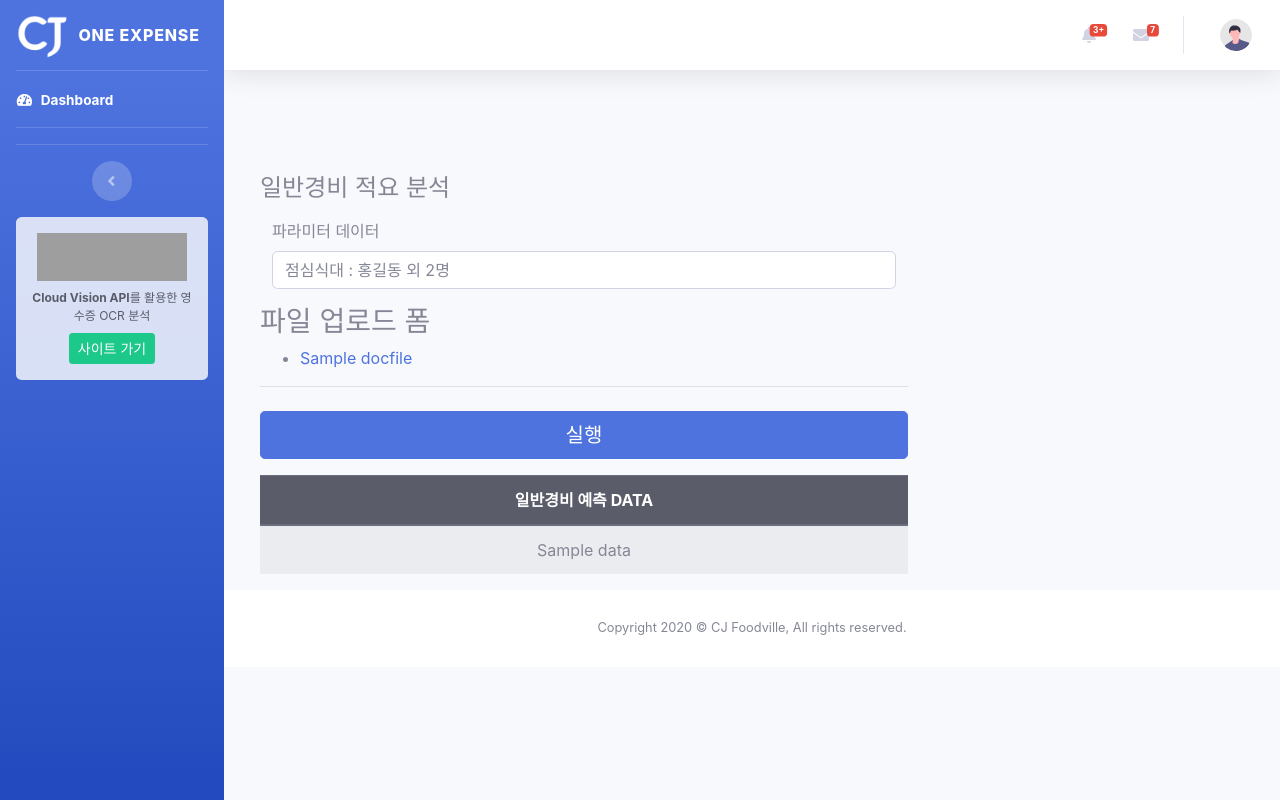
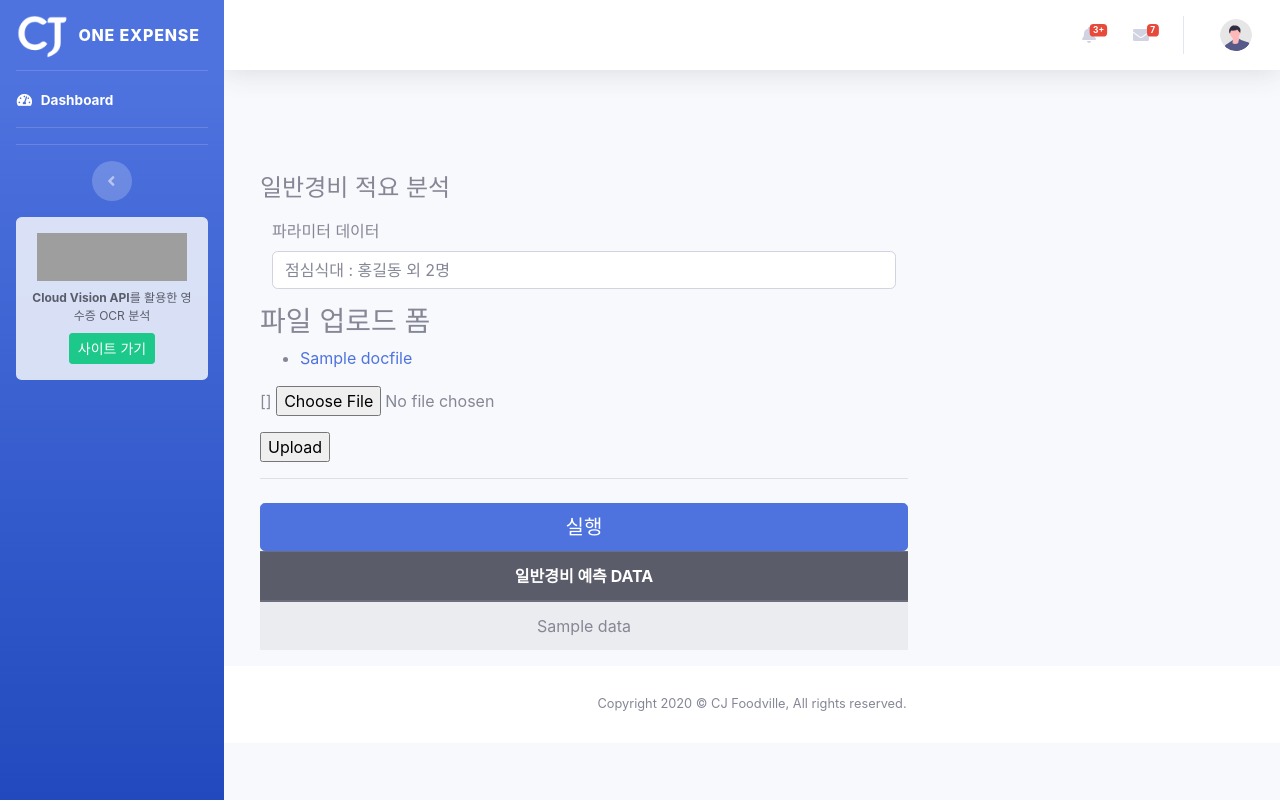
Before and after one commit to dhfmepd/django_pjt, a Django app: template templates/common/analysis_nlp.html in a window 1280 px wide. Run offline with Django 3.2, Linux system fonts and the light colour scheme; the template is opened without the code that fills it: most values are stand-ins (such as "Sample title", 1, 10 or a date in 2020); form fields are guessed from the names that the template uses; some libraries are stand-ins or nearby versions; grey boxes are pictures that could not be loaded.

Commit message:
add code analysis_view add file upload

```diff
--- a/templates/common/analysis_nlp.html
+++ b/templates/common/analysis_nlp.html
@@ -36,6 +36,19 @@
                 {% endif %}
             </div>
 
+            <div class="panel-body">
+                <form action =""method="post" enctype="multipart/form-data">
+                    {% csrf_token %}
+                    <p>{{ form.non_field_errors }}</p>
+                    <p>{{ form.non_field_errors }} {{ form.docfile.help_text}}</p>
+                    <p>
+                        {{ form.docfile.errors }}
+                        {{ form.docfile }}
+                    </p>
+                    <p><input type="submit" value="Upload"/></p>
+                </form>
+            </div>
+
             <hr class="mb-4">
             <button class="btn btn-primary btn-lg btn-block" type="submit">실행</button>
         </form>
```
